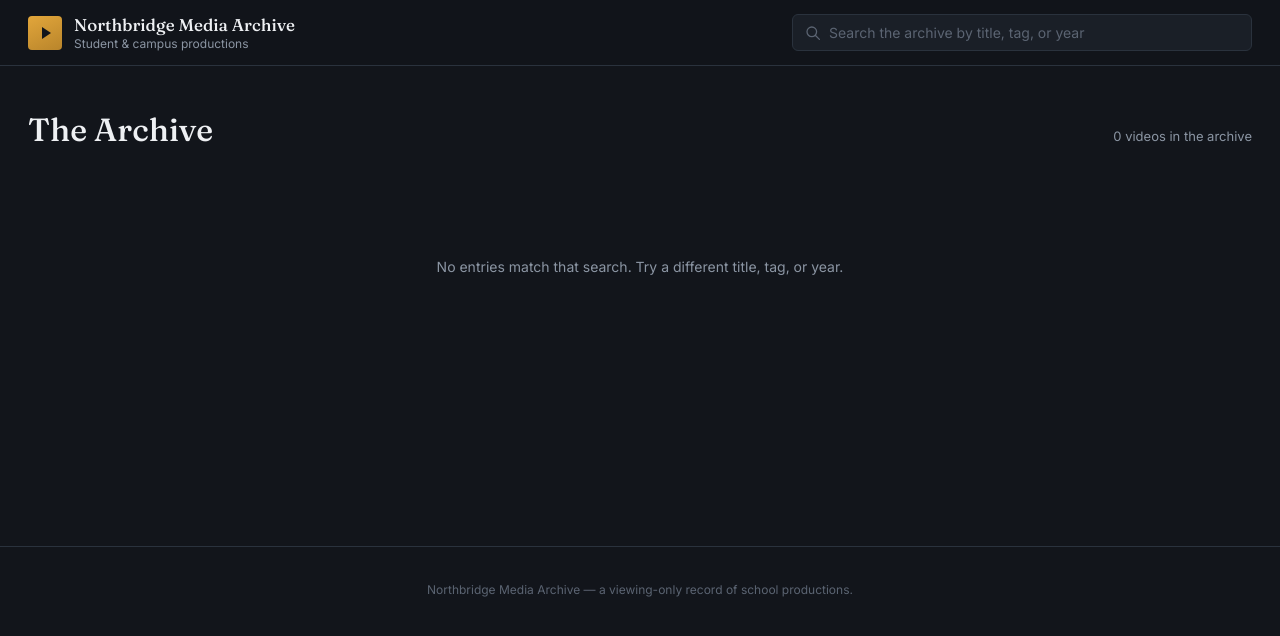
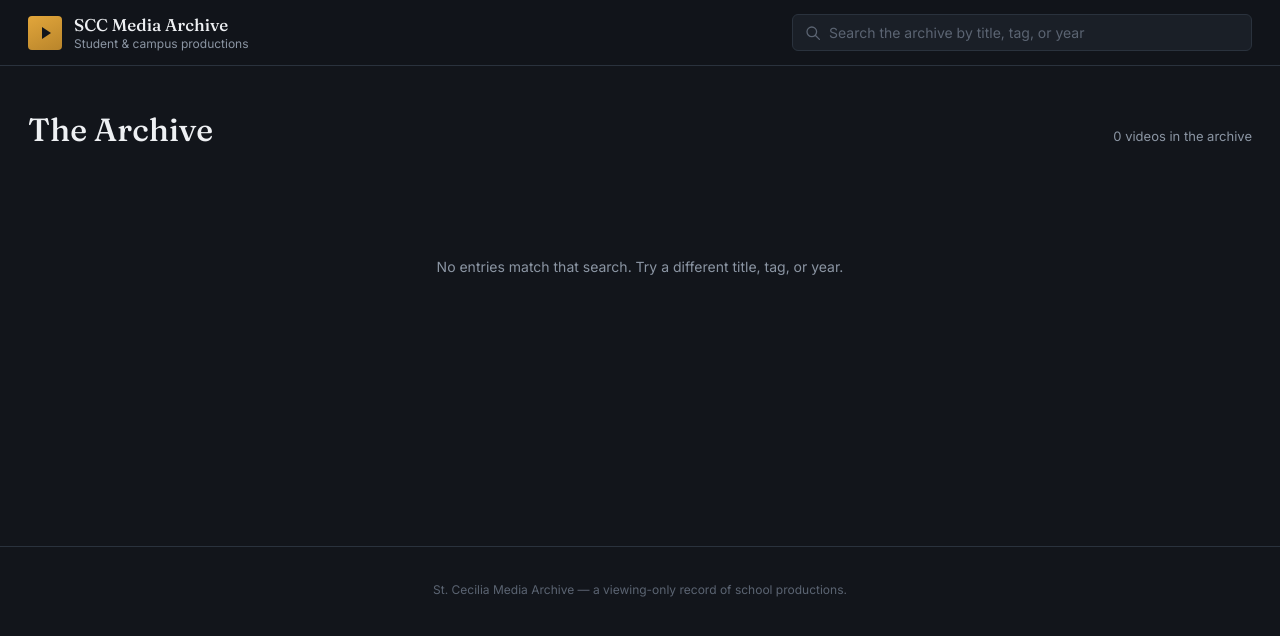
Before and after one commit to Larpie3/filmmaking, a plain HTML site: page index.html in a window 1280 px wide. Drawn offline with Linux system fonts and the light colour scheme.

Commit message:
Update index.html

```diff
--- a/index.html
+++ b/index.html
@@ -16,7 +16,7 @@
       <a href="#" class="brand" id="brand-link">
         <span class="brand-mark" aria-hidden="true"></span>
         <span class="brand-text">
-          <span class="brand-name">Northbridge Media Archive</span>
+          <span class="brand-name">SCC Media Archive</span>
           <span class="brand-sub">Student &amp; campus productions</span>
         </span>
       </a>
@@ -80,7 +80,7 @@
   </main>
 
   <footer class="site-footer">
-    <p>Northbridge Media Archive &mdash; a viewing-only record of school productions.</p>
+    <p>St. Cecilia Media Archive &mdash; a viewing-only record of school productions.</p>
   </footer>
 
   <script src="videos.js"></script>
```
